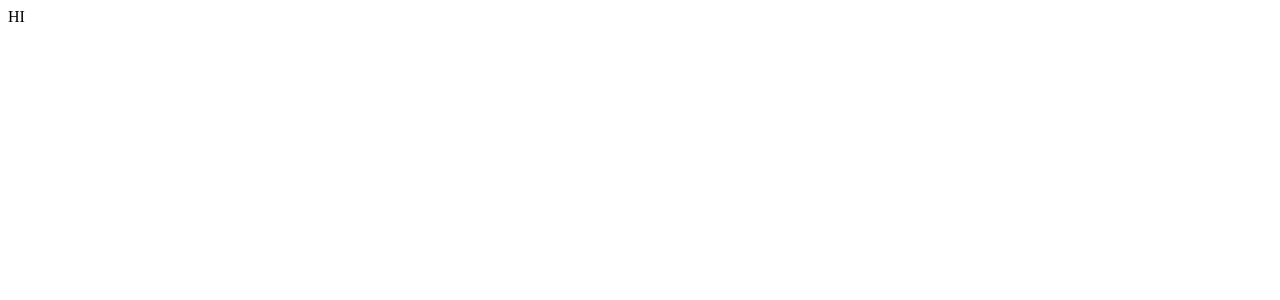
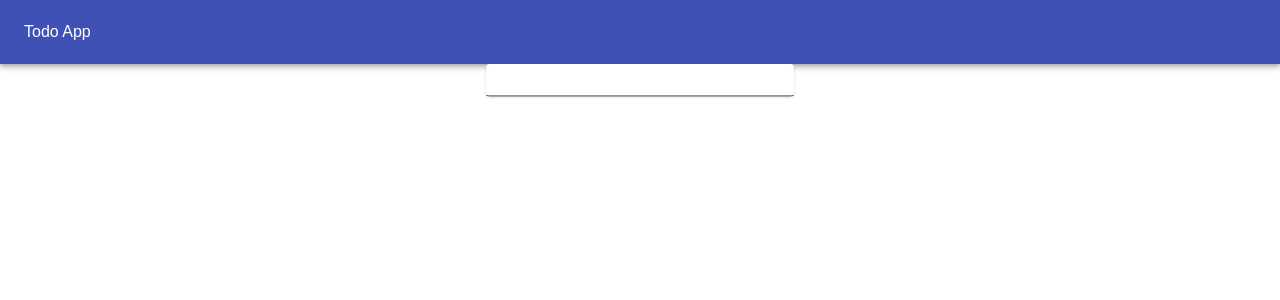
Before and after one commit to rafiurrafi/react-bootcamp, a React (Create React App) app: page / in a window 1280 px wide. Shown: the top 300 px of the page. Built offline with nearby package versions, Linux system fonts and the light colour scheme; a web font is replaced by a local one.

Commit message:
added todo form component

```diff
--- a/src/app.jsx
+++ b/src/app.jsx
@@ -1,7 +1,9 @@
 import React from "react";
+import TodoApp from "./practise/todoApp";
 // import AmazonApp from "./amazon/amazonApp";
+import "./app.css";
 const App = () => {
-  return <div>HI</div>;
+  return <TodoApp />;
 };
 
 export default App;
--- /dev/null
+++ b/src/practise/navbar.jsx
@@ -0,0 +1,17 @@
+import React from "react";
+import { AppBar, Toolbar, Typography } from "@material-ui/core";
+class Navbar extends React.Component {
+  render() {
+    return (
+      <div>
+        <AppBar position="static">
+          <Toolbar>
+            <Typography variant="heading">Todo App</Typography>
+          </Toolbar>
+        </AppBar>
+      </div>
+    );
+  }
+}
+
+export default Navbar;
--- /dev/null
+++ b/src/practise/todoApp.jsx
@@ -0,0 +1,35 @@
+import { Grid, Paper } from "@material-ui/core";
+import React from "react";
+import Navbar from "./navbar";
+import TodoForm from "./todoForm";
+import uuid from "uuid/v4";
+class TodoApp extends React.Component {
+  constructor(props) {
+    super(props);
+    this.state = {
+      todos: [],
+    };
+    this.addTodos = this.addTodos.bind(this);
+  }
+  addTodos(task) {
+    this.setState({ todos: [...this.state.todos, { _id: uuid(), task }] });
+  }
+  render() {
+    return (
+      <div>
+        <Navbar />
+        {/* todoform  */}
+        <Grid container justifyContent="center" spacing={2}>
+          <Grid item xs={10} md={6} lg={3} spacing={2}>
+            <Paper>
+              <TodoForm onAddTodos={this.addTodos} />
+            </Paper>
+          </Grid>
+        </Grid>
+        {/* todolist  */}
+      </div>
+    );
+  }
+}
+
+export default TodoApp;
--- /dev/null
+++ b/src/practise/todoForm.jsx
@@ -0,0 +1,32 @@
+import { Paper, TextField } from "@material-ui/core";
+import React, { Component } from "react";
+
+class TodoForm extends React.Component {
+  constructor() {
+    super();
+    this.state = {
+      task: "",
+    };
+  }
+  handleChange = (e) => {
+    this.setState({ task: e.target.value });
+  };
+  handleSubmit = (e) => {
+    e.preventDefault();
+    this.props.onAddTodos(this.state.task);
+    this.setState({ task: "" });
+  };
+  render() {
+    return (
+      <form onSubmit={this.handleSubmit}>
+        <TextField
+          value={this.state.task}
+          onChange={this.handleChange}
+          fullWidth
+        />
+      </form>
+    );
+  }
+}
+
+export default TodoForm;
```
